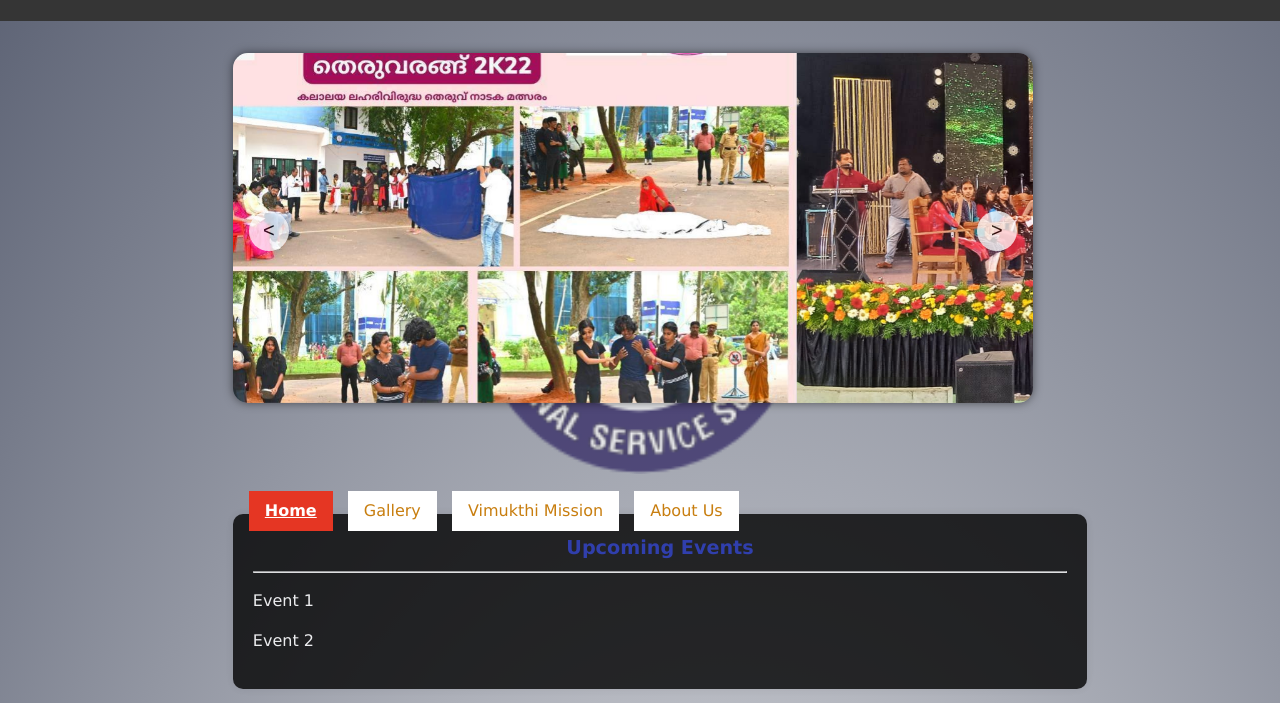
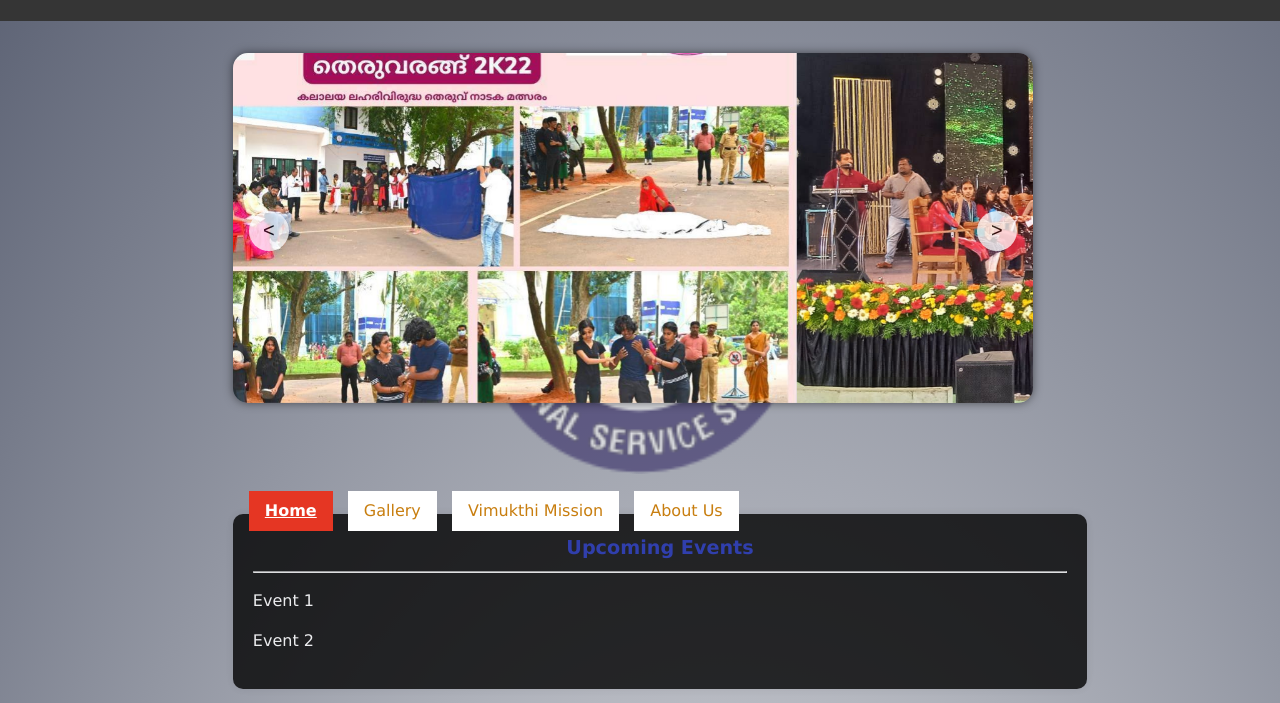
Before and after one commit to Fabinsjr/nss_website, an Astro site: page / in a window 1280 px wide. Shown: the part 87-790 px from the top of the page. Built offline with nearby package versions, Linux system fonts and the light colour scheme; Astro itself is replaced by a stand-in of ours.

Commit message:
Update global.css

```diff
--- a/src/styles/global.css
+++ b/src/styles/global.css
@@ -29,7 +29,7 @@ body::after{
 	height: 100%;
 	z-index: -1;
 	background:  url('/NSS.png') no-repeat;
-	opacity: 75%;
+	opacity: 60%;
 	background-size: 20rem;
 	background-position: center;
 }
```
